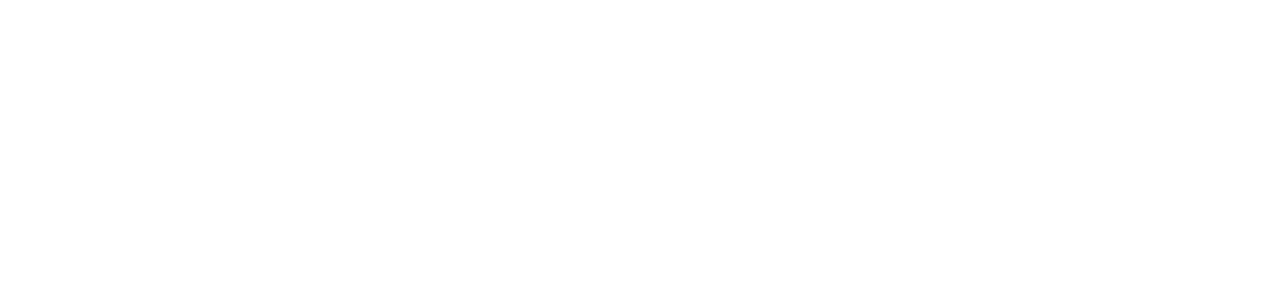
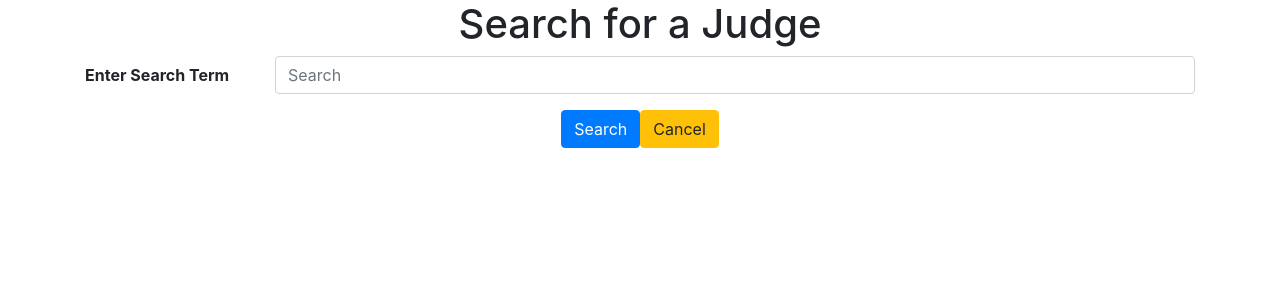
Before and after one commit to Tantarium/Spring-Boot-Angular-React-Learning, an Angular app in the folder angular_frontend/: page /judge-search in a window 1280 px wide. Before the commit this address led to /. Shown: the top 300 px of the page. Built offline with nearby package versions, Linux system fonts and the light colour scheme.

Commit message:
Added the search feature to the Angular front-end of the application

```diff
--- a/angular_frontend/src/app/judge-edit/judge-edit.component.ts
+++ b/angular_frontend/src/app/judge-edit/judge-edit.component.ts
@@ -1,4 +1,4 @@
-import { Component, OnInit, OnDestroy } from '@angular/core';
+import { Component, OnInit } from '@angular/core';
 import { Subscription } from 'rxjs/Subscription';
 import { ActivatedRoute, Router } from '@angular/router';
 import { JudgeService } from "../shared/judge/judge.service";
@@ -34,10 +34,6 @@
     })
   }
 
-  ngOnDestroy() {
-    this.sub.unsubscribe();
-  }
-
   gotoList() {
     this.router.navigate(['/judge-list']);
   }
--- a/angular_frontend/src/app/judge-list/judge-list.component.html
+++ b/angular_frontend/src/app/judge-list/judge-list.component.html
@@ -13,9 +13,10 @@
 <br/>
 
 <div class="row justify-content-sm-center">
-  <div class="col-sm-2">
-    <button class="btn btn-success" [routerLink]="['/judge-add']">
-      Add
-    </button>
-  </div>
+  <button class="btn btn-success" [routerLink]="['/judge-add']">
+    Add Judge
+  </button>
+  <button class="btn btn-primary" [routerLink]="['/judge-search']">
+    Search
+  </button>
 </div>
--- /dev/null
+++ b/angular_frontend/src/app/judge-search/judge-search.component.html
@@ -0,0 +1,50 @@
+<form #searchForm="ngForm" (ngSubmit)="search(searchForm.value)">
+  <div class="row justify-content-sm-center">
+    <h1>Search for a Judge</h1>
+  </div>
+
+  <div class="container">
+    <div class="form-group row">
+      <label for="searchTerm" class="col-sm-2 col-form-label">
+        <b>Enter Search Term</b>
+      </label>
+      <div class="col-sm-10">
+        <input
+          id="searchTerm"
+          class="form-control"
+          placeholder="Search"
+          [ngModel]="searchTerm.text"
+          name="searchTerm"
+          required
+        />
+      </div>
+    </div>
+  </div>
+
+  <div class="row justify-content-sm-center">
+    <button class="btn btn-primary" type="submit">
+      Search
+    </button>
+    <button class="btn btn-warning" [routerLink]="['/judge-list']">
+      Cancel
+    </button>
+  </div>
+</form>
+
+<br/><br/>
+
+<div class="row justify-content-sm-center" *ngIf="judges">
+  <div class="col-sm-3">
+    <h3>Search Results</h3>
+  </div>
+</div>
+
+<div class="row justify-content-sm-center">
+  <div class="col-sm-2">
+    <div *ngFor="let judge of judges; let i = index;">
+      <a [routerLink]="['/judge-edit', judge.id]">
+        {{i + 1}} - {{judge.firstName}} {{judge.lastName}}
+      </a>
+    </div>
+  </div>
+</div>
--- /dev/null
+++ b/angular_frontend/src/app/judge-search/judge-search.component.ts
@@ -0,0 +1,27 @@
+import { Component, OnInit } from '@angular/core';
+import { ActivatedRoute, Router } from "@angular/router";
+import { JudgeService } from "../shared/judge/judge.service";
+import { NgForm } from '@angular/forms';
+
+@Component({
+  selector: 'app-judge-search',
+  templateUrl: './judge-search.component.html',
+  styleUrls: ['./judge-search.component.css']
+})
+export class JudgeSearchComponent implements OnInit {
+  judges: any;
+  searchTerm: any = {};
+
+  constructor(private route: ActivatedRoute,
+              private router: Router,
+              private judgeService: JudgeService) { }
+
+  ngOnInit() { }
+
+  search(form: NgForm) {
+    this.judgeService.search(form.searchTerm).subscribe(result => {
+      this.judges = result;
+    })
+  }
+
+}
--- a/angular_frontend/src/app/shared/judge/judge.service.ts
+++ b/angular_frontend/src/app/shared/judge/judge.service.ts
@@ -31,4 +31,8 @@
     return this.http.delete(this.JUDGE_API + '/' + href);
   }
 
+  search(searchTerm: string) {
+    return this.http.get(this.JUDGE_API + '/search?searchTerm=' + searchTerm);
+  }
+
 }
```
Also changed, not shown: angular_frontend/src/app/app.module.ts (+12 -2 lines), angular_frontend/src/app/judge-search/judge-search.component.css (added), 2 other files (tests, documents, lock files or other folders).
